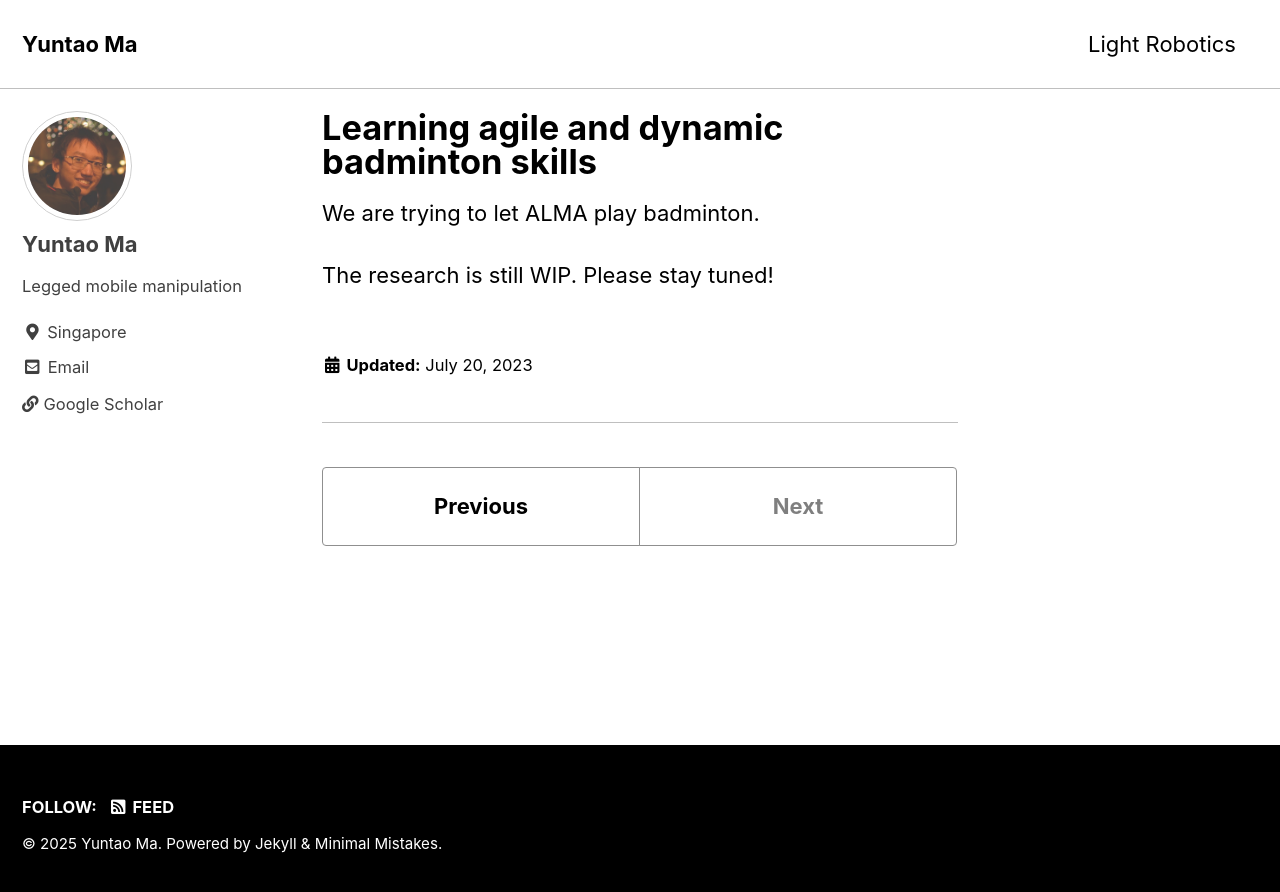
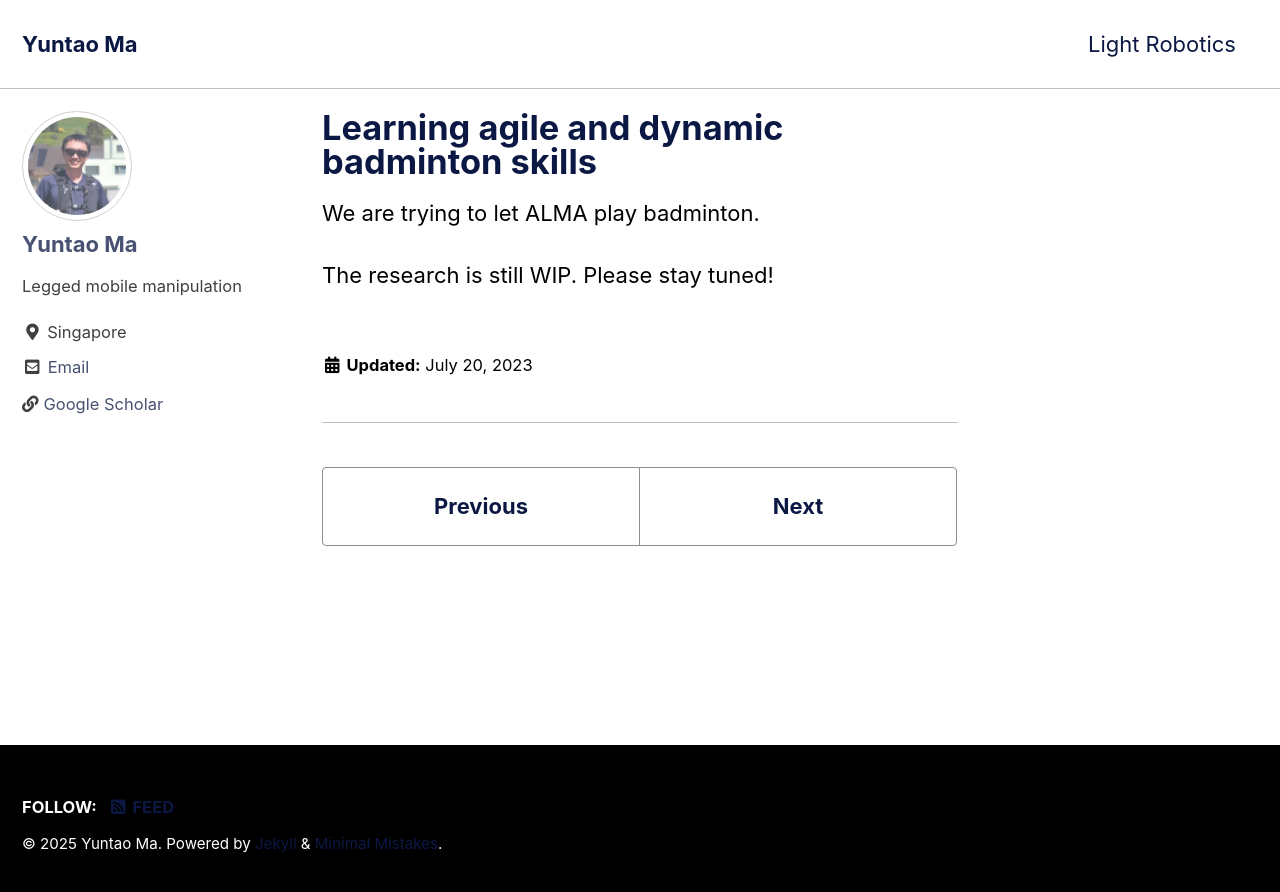
Before and after one commit to articuno144/articuno144.github.io, a Jekyll site: the page built from _posts/2023-07-20-Learning-agile-badminton-skills.md, in a window 1280 px wide. Shown: the top 892 px of the page. Built offline with Jekyll 4.4.1, drawn with Linux system fonts in a browser that asks for light colours; cached includes are drawn as plain includes.

Commit message:
visual updates

```diff
--- a/_config.yml
+++ b/_config.yml
@@ -105,7 +105,7 @@ analytics:
 # Site Author
 author:
   name             : "Yuntao Ma"
-  avatar           : "/assets/images/yuntao_profile_winter.jpg"
+  avatar           : "/assets/images/yuntao_profile_spring_2025.jpg"
   bio              : "Legged mobile manipulation"
   location         : "Singapore"
   email            :
--- a/assets/css/main.scss
+++ b/assets/css/main.scss
@@ -7,6 +7,19 @@ search: false
 
 @import "minimal-mistakes/skins/{{ site.minimal_mistakes_skin | default: 'default' }}"; // skin
 @import "minimal-mistakes"; // main partials
+
+/* Custom link color override */
+a {
+  color: #0c1844 !important;
+
+  &:visited {
+    color: #0c1844 !important;
+  }
+
+  &:hover {
+    color: lighten(#0c1844, 15%) !important;
+  }
+}
 
 .archive__item-header {
   display: flex;
```
Also changed, not shown: index.md (+2 -2 lines), assets/images/yuntao_profile_spring_2025.jpg (added).
